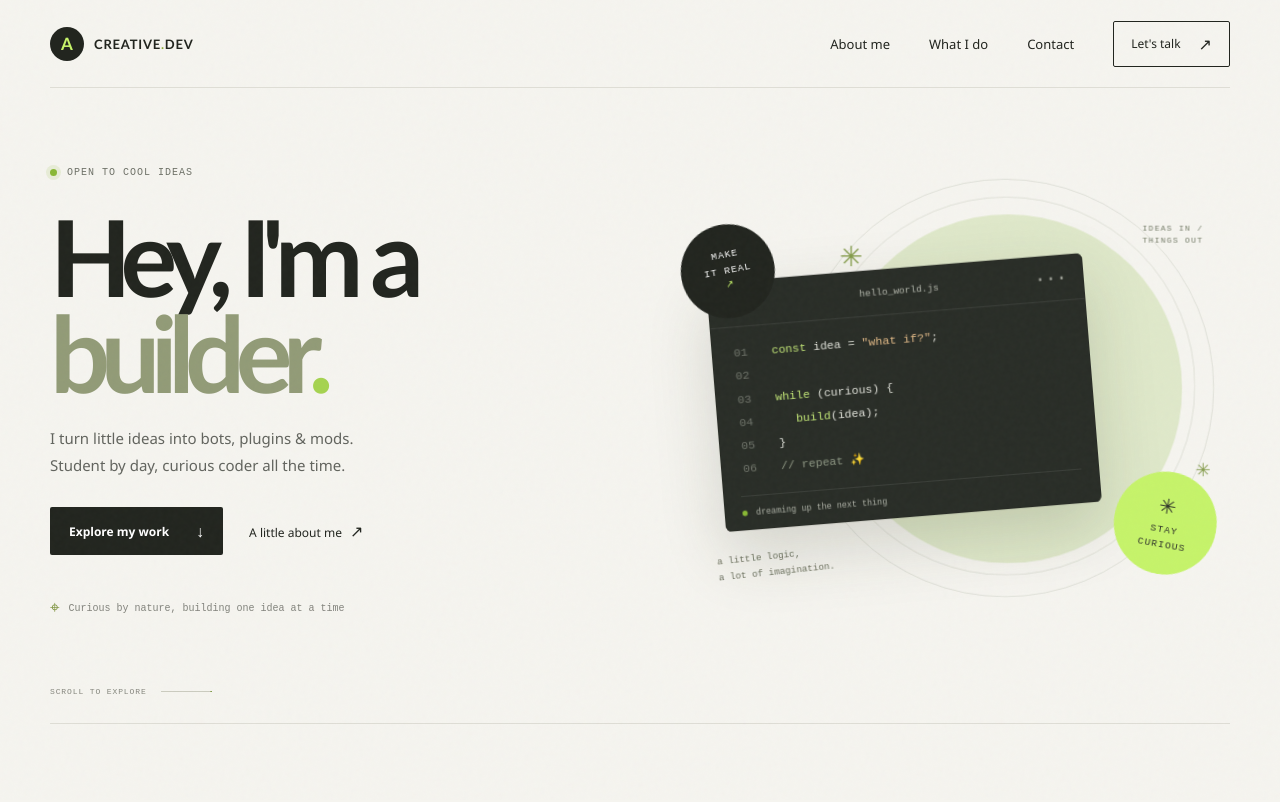
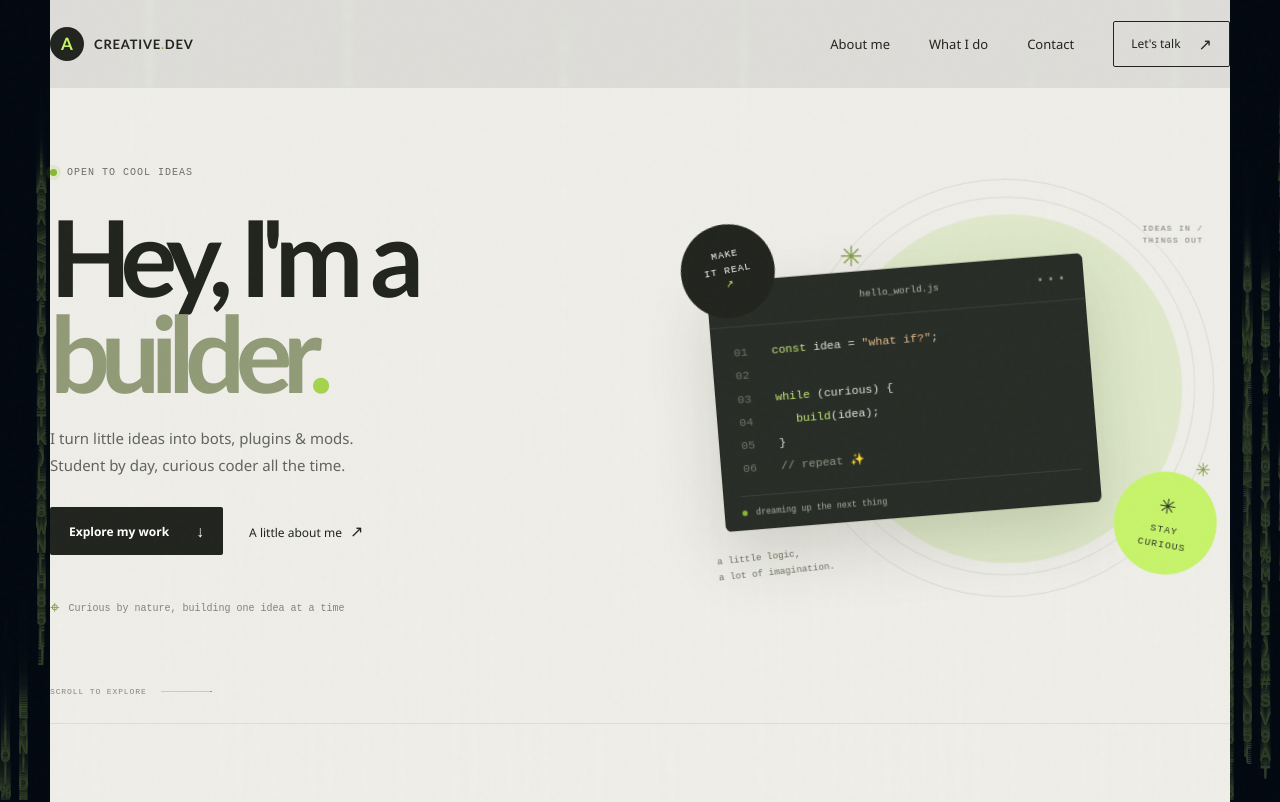
Before and after one commit to dsharmalang/dsharmalang, a website: page Public/index.html in a window 1280 px wide. Shown: the top 802 px of the page. Drawn offline with Linux system fonts and the light colour scheme; animation ran at ten frames a second.

Commit message:
Add matrix cursor-reactive code background and hacker-style effect while preserving portfolio content

```diff
--- a/Public/index.html
+++ b/Public/index.html
@@ -7,9 +7,51 @@
       name="description"
       content="A creative developer portfolio featuring bots, plugins and mods."
     />
-    <meta name="theme-color" content="#0a0e27" />
+    <meta name="theme-color" content="#0b0f14" />
     <title>Creative Developer — Portfolio</title>
     <link rel="stylesheet" href="/styles.css" />
+    <style>
+      html, body {
+        background: #050b14;
+      }
+
+      body {
+        position: relative;
+      }
+
+      body::before {
+        opacity: 0.07;
+      }
+
+      #matrix-canvas {
+        position: fixed;
+        inset: 0;
+        z-index: 0;
+        pointer-events: none;
+        opacity: 0.22;
+      }
+
+      .site-shell,
+      .site-header,
+      main,
+      footer {
+        position: relative;
+        z-index: 1;
+      }
+
+      .site-shell {
+        background: rgba(245, 244, 239, 0.9);
+        backdrop-filter: blur(2px);
+      }
+
+      .hero,
+      .about,
+      .skills,
+      .contact,
+      .site-footer {
+        background: rgba(245, 244, 239, 0.72);
+      }
+    </style>
     <script src="/matrix.js" defer></script>
     <script src="/script.js" defer></script>
   </head>
--- a/Public/matrix.js
+++ b/Public/matrix.js
@@ -1,138 +1,125 @@
-// Matrix/Hacker background effect with cursor tracking
-class CodeMatrix {
+class MatrixCanvas {
   constructor() {
-    this.canvas = document.createElement('canvas');
+    this.canvas = document.getElementById('matrix-canvas') || document.createElement('canvas');
     this.canvas.id = 'matrix-canvas';
     this.ctx = this.canvas.getContext('2d');
-    this.canvas.style.cssText = `
-      position: fixed;
-      top: 0;
-      left: 0;
-      width: 100%;
-      height: 100%;
-      z-index: 0;
-      pointer-events: none;
-      opacity: 0.15;
-    `;
-    document.body.insertBefore(this.canvas, document.body.firstChild);
+    this.pointer = { x: window.innerWidth / 2, y: window.innerHeight / 2, active: false };
+    this.fontSize = 18;
+    this.columns = [];
+    this.characterSet = 'ABCDEFGHIJKLMNOPQRSTUVWXYZ0123456789<>/\\|{}[]()!@#$%^&*+-=;:';
 
-    this.resizeCanvas();
-    window.addEventListener('resize', () => this.resizeCanvas());
+    if (!this.canvas.parentNode) {
+      document.body.insertBefore(this.canvas, document.body.firstChild);
+    }
 
-    // Code characters
-    this.chars = '01アイウエオカキクケコサシスセソタチツテトナニヌネノハヒフヘホマミムメモヤユヨラリルレロワヲン';
-    this.charArray = this.chars.split('');
+    this.resize();
+    this.buildColumns();
+    this.bindEvents();
+    this.loop();
+  }
 
-    // Matrix columns
-    this.columns = [];
-    this.cursorX = 0;
-    this.cursorY = 0;
-    this.cursorRadius = 150; // Cursor influence radius
+  bindEvents() {
+    window.addEventListener('resize', () => this.resize());
 
-    this.initColumns();
-    this.animate();
-
-    // Cursor tracking
-    document.addEventListener('mousemove', (e) => {
-      this.cursorX = e.clientX;
-      this.cursorY = e.clientY;
+    window.addEventListener('pointermove', (event) => {
+      this.pointer.x = event.clientX;
+      this.pointer.y = event.clientY;
+      this.pointer.active = true;
     });
 
-    // Touch tracking for mobile
-    document.addEventListener('touchmove', (e) => {
-      this.cursorX = e.touches[0].clientX;
-      this.cursorY = e.touches[0].clientY;
+    window.addEventListener('pointerleave', () => {
+      this.pointer.active = false;
+    });
+
+    window.addEventListener('touchmove', (event) => {
+      const touch = event.touches[0];
+      if (!touch) return;
+      this.pointer.x = touch.clientX;
+      this.pointer.y = touch.clientY;
+      this.pointer.active = true;
+    }, { passive: true });
+
+    window.addEventListener('touchend', () => {
+      this.pointer.active = false;
     });
   }
 
-  resizeCanvas() {
+  resize() {
     this.canvas.width = window.innerWidth;
     this.canvas.height = window.innerHeight;
-    this.fontSize = 14;
-    this.columns = [];
-    this.initColumns();
+    this.cols = Math.ceil(this.canvas.width / this.fontSize);
+    this.buildColumns();
   }
 
-  initColumns() {
-    const columnCount = Math.ceil(this.canvas.width / this.fontSize);
-    for (let i = 0; i < columnCount; i++) {
-      this.columns[i] = {
+  buildColumns() {
+    this.columns = [];
+    for (let i = 0; i < this.cols; i++) {
+      this.columns.push({
         x: i * this.fontSize,
         y: Math.random() * this.canvas.height,
-        speed: Math.random() * 2 + 1,
-        opacity: Math.random() * 0.5 + 0.3,
-        chars: []
-      };
-      // Pre-fill with characters
-      for (let j = 0; j < 50; j++) {
-        this.columns[i].chars.push(
-          this.charArray[Math.floor(Math.random() * this.charArray.length)]
-        );
-      }
+        speed: 1 + Math.random() * 2.2,
+        alpha: 0.25 + Math.random() * 0.7,
+        chars: Array.from({ length: 28 }, () => this.randomChar()),
+      });
     }
   }
 
-  getDistanceToCursor(x, y) {
-    const dx = x - this.cursorX;
-    const dy = y - this.cursorY;
-    return Math.sqrt(dx * dx + dy * dy);
+  randomChar() {
+    return this.characterSet[Math.floor(Math.random() * this.characterSet.length)];
   }
 
-  animate() {
-    this.ctx.fillStyle = 'rgba(245, 244, 239, 0.05)';
-    this.ctx.fillRect(0, 0, this.canvas.width, this.canvas.height);
+  drawColumn(column) {
+    const radius = 130;
+    const distX = column.x - this.pointer.x;
+    const distY = column.y - this.pointer.y;
+    const distance = Math.hypot(distX, distY);
+    const influence = Math.max(0, 1 - distance / radius);
 
-    this.ctx.font = `${this.fontSize}px 'Cascadia Code', monospace`;
-    this.ctx.textBaseline = 'top';
+    if (this.pointer.active && influence > 0) {
+      column.alpha *= 0.82;
+      if (column.alpha < 0.04) {
+        column.alpha = 0.04;
+      }
+    } else {
+      column.alpha = Math.min(1, column.alpha + 0.03);
+    }
 
-    for (let col of this.columns) {
-      // Check distance to cursor
-      const distToCursor = this.getDistanceToCursor(col.x, col.y);
-      const isNearCursor = distToCursor < this.cursorRadius;
+    const textAlpha = column.alpha * (1 - influence * 0.82);
+    this.ctx.fillStyle = `rgba(198, 243, 106, ${textAlpha})`;
 
-      if (isNearCursor) {
-        // Cursor zone - fade out / die
-        col.opacity *= 0.8;
-        if (col.opacity < 0.05) {
-          col.opacity = 0.05;
-          col.y = -this.fontSize;
-        }
-      } else {
-        // Normal operation - fall down
-        col.y += col.speed;
-        if (col.y > this.canvas.height) {
-          col.y = -this.fontSize;
-          col.opacity = Math.random() * 0.5 + 0.3;
-        }
-      }
-
-      // Draw characters
-      let charIndex = 0;
-      for (let i = 0; i < col.chars.length; i++) {
-        const charY = col.y - i * this.fontSize;
-        if (charY < this.canvas.height && charY > -this.fontSize) {
-          const opacity = Math.max(0, 1 - (i * 0.08)) * col.opacity;
-          this.ctx.fillStyle = `rgba(198, 243, 106, ${opacity})`; // Lime green
-          this.ctx.fillText(col.chars[i], col.x, charY);
-        }
-      }
-
-      // Occasionally change a character
-      if (Math.random() > 0.95) {
-        const randomIndex = Math.floor(Math.random() * col.chars.length);
-        col.chars[randomIndex] = this.charArray[Math.floor(Math.random() * this.charArray.length)];
+    for (let i = 0; i < column.chars.length; i++) {
+      const yy = column.y + i * this.fontSize;
+      if (yy > this.canvas.height + this.fontSize) continue;
+      if (yy > -this.fontSize) {
+        this.ctx.fillText(column.chars[i], column.x, yy);
       }
     }
 
-    requestAnimationFrame(() => this.animate());
+    column.y += column.speed + influence * 0.8;
+    if (column.y > this.canvas.height + this.fontSize) {
+      column.y = -Math.random() * this.canvas.height;
+      column.chars = Array.from({ length: 28 }, () => this.randomChar());
+      column.alpha = 0.25 + Math.random() * 0.7;
+    }
+
+    if (Math.random() > 0.96) {
+      const index = Math.floor(Math.random() * column.chars.length);
+      column.chars[index] = this.randomChar();
+    }
+  }
+
+  loop() {
+    this.ctx.fillStyle = 'rgba(5, 11, 20, 0.12)';
+    this.ctx.fillRect(0, 0, this.canvas.width, this.canvas.height);
+    this.ctx.font = `${this.fontSize}px "Cascadia Code", monospace`;
+
+    this.columns.forEach((column) => this.drawColumn(column));
+    requestAnimationFrame(() => this.loop());
   }
 }
 
-// Initialize when page loads
 if (document.readyState === 'loading') {
-  document.addEventListener('DOMContentLoaded', () => {
-    new CodeMatrix();
-  });
+  document.addEventListener('DOMContentLoaded', () => new MatrixCanvas());
 } else {
-  new CodeMatrix();
+  new MatrixCanvas();
 }
```
